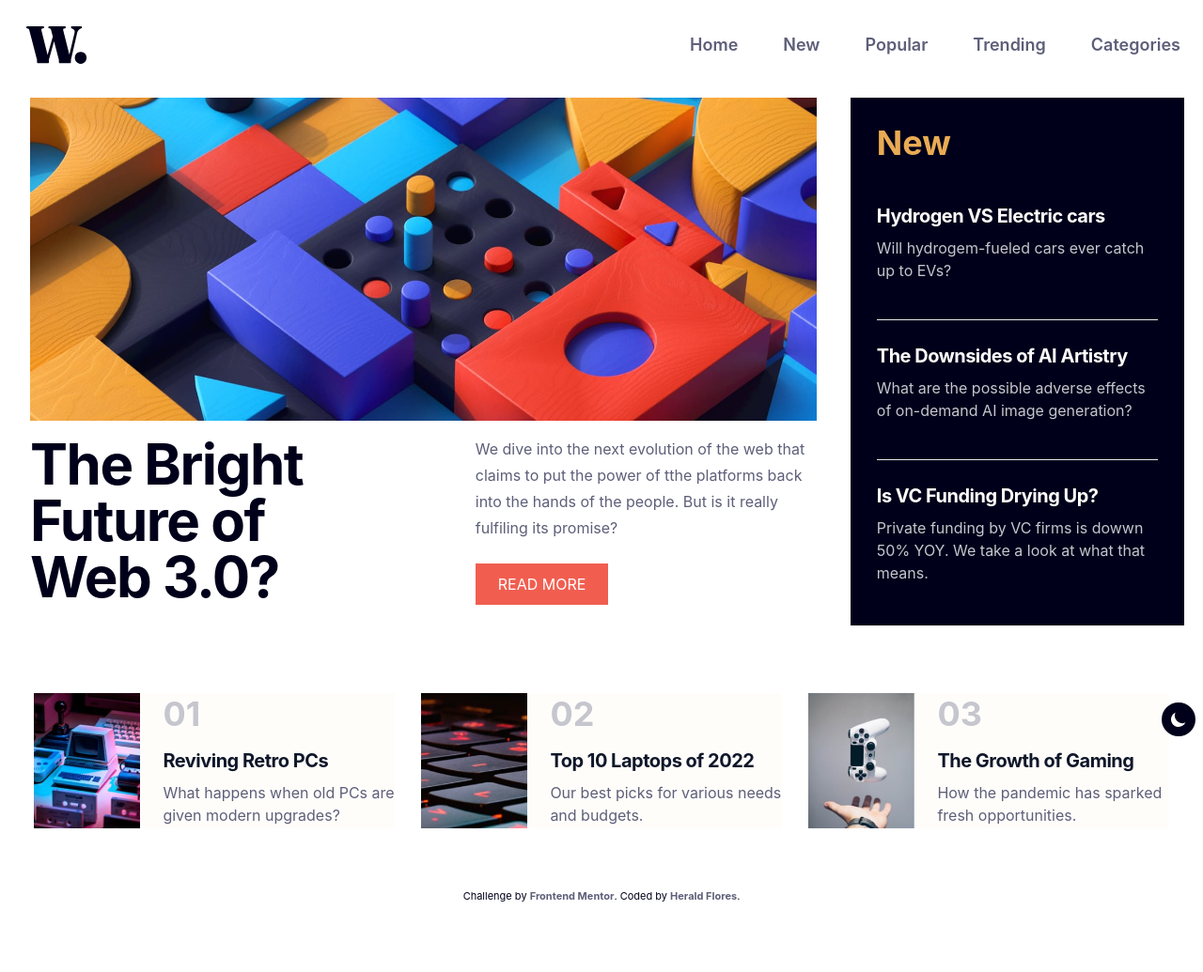
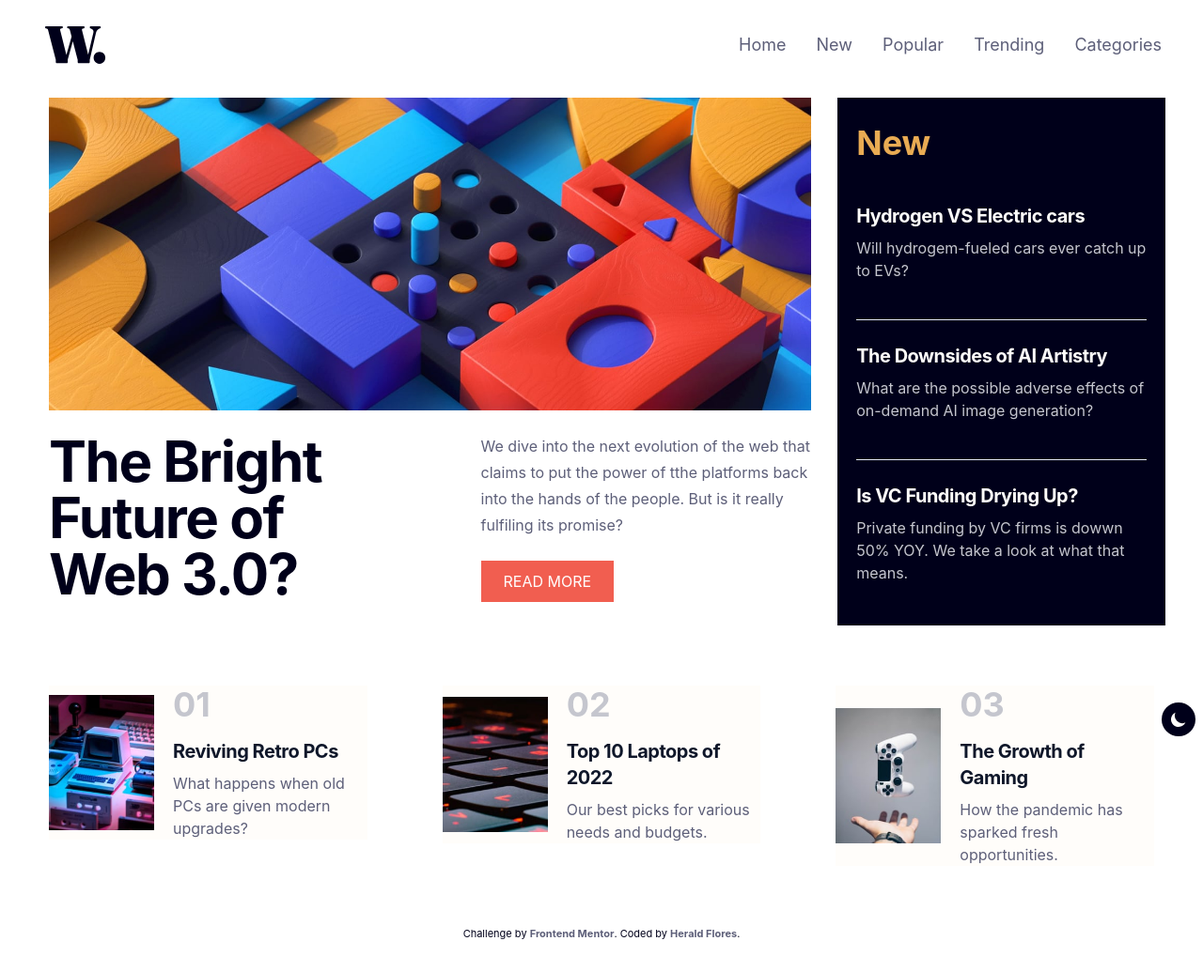
Before and after one commit to Herald-Flores/news-homepage, an Astro site: page / in a window 1280 px wide. Shown: the whole page at 94% size. Before the commit the page ends 995 px from the top, so only its background shows below. Built offline with nearby package versions, Linux system fonts and the light colour scheme; Astro itself is replaced by a stand-in of ours.

Commit message:
fix: desktop details ui

```diff
--- a/src/components/CardFeature/CardFeature.astro
+++ b/src/components/CardFeature/CardFeature.astro
@@ -19,7 +19,7 @@ import PictureCard from './Components/PictureCard.astro'
 		imageXS={imageXS}
 	/>
 
-	<div class="card__body flex flex-col lg:grid lg:grid-cols-9 lg:justify-between gap-4 pt-4">
+	<div class="card__body flex flex-col lg:grid lg:grid-cols-9 lg:justify-between gap-4 pt-5 lg:pt-6">
 		<div class="col-span-5 lg:pr-24">
 			<h1 class="font-bold text-neutral-dark dark:text-neutral-white text-5xl lg:text-6xl leading-1 tracking-tight">
 				{title}
--- a/src/components/Header/Header.astro
+++ b/src/components/Header/Header.astro
@@ -4,7 +4,7 @@ import HamburgerIcon from './Componets/HamburgerIcon.astro'
 import Logo from './Componets/Logo.astro'
 ---
 
-<header class="box-border bg-white dark:bg-neutral-dark py-2 lg:py-3 relative">
+<header class="box-border bg-white dark:bg-neutral-dark py-2 lg:py-3 relative mb-2">
 	<nav class="box-border max-w-screen-xl mx-auto px-3 lg:px-1">
 		<div class="flex flex-wrap items-center justify-between mx-auto py-4">
 			<a href="/" aria-label="Go Home News" class="flex items-center text-[#00001A] dark:text-neutral-grayish pl-1">
@@ -19,29 +19,29 @@ import Logo from './Componets/Logo.astro'
 
 			<div class="primary-navigation transition-opacity duration-1000 bg-black bg-opacity-60 h-screen hidden absolute lg:relative w-full lg:w-max top-0 left-auto right-0 lg:bg-transparent lg:flex items-center justify-end lg:h-fit lg:order-2 z-20">
 				<div class="menu w-2/3 lg:w-max h-full bg-white dark:bg-neutral-dark z-20">
-					<ul class="flex flex-col lg:flex-row justify-center box-border h-2/3 px-10 lg:px-0 gap-5 lg:gap-12">
+					<ul class="flex flex-col lg:flex-row justify-center box-border h-2/3 px-10 lg:px-0 gap-5 lg:gap-8">
 						<li class="">
-							<a class="text-neutral-dark text-xl lg:text-lg lg:text-neutral-dark-grayish dark:text-neutral-grayish dark:hover:text-secondary hover:text-secondary font-sans font-semibold" href="#">
+							<a class="text-neutral-dark text-xl lg:text-lg lg:text-neutral-dark-grayish dark:text-neutral-grayish dark:hover:text-secondary hover:text-secondary font-sans font-normal" href="#">
 								Home
 							</a>
 						</li>
 						<li class="">
-							<a class="text-neutral-dark text-xl lg:text-lg lg:text-neutral-dark-grayish dark:text-neutral-grayish dark:hover:text-secondary hover:text-secondary font-sans font-semibold" href="#">
+							<a class="text-neutral-dark text-xl lg:text-lg lg:text-neutral-dark-grayish dark:text-neutral-grayish dark:hover:text-secondary hover:text-secondary font-sans font-normal" href="#">
 								New
 							</a>
 						</li>
 						<li class="">
-							<a class="text-neutral-dark text-xl lg:text-lg lg:text-neutral-dark-grayish dark:text-neutral-grayish dark:hover:text-secondary hover:text-secondary font-sans font-semibold" href="#">
+							<a class="text-neutral-dark text-xl lg:text-lg lg:text-neutral-dark-grayish dark:text-neutral-grayish dark:hover:text-secondary hover:text-secondary font-sans font-normal" href="#">
 								Popular
 							</a>
 						</li>
 						<li class="">
-							<a class="text-neutral-dark text-xl lg:text-lg lg:text-neutral-dark-grayish dark:text-neutral-grayish dark:hover:text-secondary hover:text-secondary font-sans font-semibold" href="#">
+							<a class="text-neutral-dark text-xl lg:text-lg lg:text-neutral-dark-grayish dark:text-neutral-grayish dark:hover:text-secondary hover:text-secondary font-sans font-normal" href="#">
 								Trending
 							</a>
 						</li>
 						<li class="">
-							<a class="text-neutral-dark text-xl lg:text-lg lg:text-neutral-dark-grayish dark:text-neutral-grayish dark:hover:text-secondary hover:text-secondary font-sans font-semibold" href="#">
+							<a class="text-neutral-dark text-xl lg:text-lg lg:text-neutral-dark-grayish dark:text-neutral-grayish dark:hover:text-secondary hover:text-secondary font-sans font-normal" href="#">
 								Categories
 							</a>
 						</li>
--- a/src/components/PostList/Components/PostCard.astro
+++ b/src/components/PostList/Components/PostCard.astro
@@ -11,8 +11,8 @@ const { title, image, body, number } = Astro.props;
 
 <article>
 	<a href="#" class="flex items-center bg-neutral-white flex-row max-w-xl dark:border-gray-700 dark:bg-neutral-dark">
-		<img src={image} alt={title} class="object-cover w-28 h-36 lg:h-36 lg:w-32">
-		<div class="flex flex-col justify-between pl-3 md:pl-6 py-0 leading-normal">
+		<img src={image} alt={title} class="object-cover w-28 h-36 lg:h-36 lg:w-28">
+		<div class="flex flex-col justify-between pl-3 md:pl-5 py-0 leading-normal">
 				<span class="text-4xl font-sans font-bold text-neutral-grayish mb-4">{number}</span>
 				<h4 class="mb-2 text-xl font-bold tracking-tight text-gray-900 dark:text-white hover:text-secondary dark:hover:text-secondary transition-all duration-500">
 					{title}
--- a/src/components/PostList/PostList.astro
+++ b/src/components/PostList/PostList.astro
@@ -22,7 +22,7 @@ const data = [
 ]
 ---
 
-<div class="col-span-1 order-3 px-4 lg:col-span-10 lg:row-span-2 lg:row-start-6 grid grid-cols-1 lg:grid-cols-3 gap-7 dark:bg-neutral-dark my-8 pt-4">
+<div class="col-span-1 order-3 px-4 lg:px-3 mx-auto lg:col-span-10 lg:row-span-2 lg:row-start-6 grid grid-cols-1 lg:grid-cols-3 gap-6 lg:gap-20 dark:bg-neutral-dark my-8 pt-4">
 	{
 		data.map(card => (
 			<PostCard
--- a/src/components/SideBar/SideBar.astro
+++ b/src/components/SideBar/SideBar.astro
@@ -21,7 +21,7 @@ const data = [
 ---
 
 <aside class="box-border col-span-1 order-2 mt-5 lg:mt-0 px-4 lg:px-0 lg:col-span-3 lg:row-span-5 lg:col-start-8">
-	<div class="bg-neutral-dark dark:bg-neutral-white px-5 lg:px-7 py-4 lg:py-7">
+	<div class="bg-neutral-dark dark:bg-neutral-white px-5 lg:px-5 py-4 lg:py-7">
 		<h2 class="text-primary font-bold text-4xl mb-3 lg:mb-5">New</h2>
 		<ul class="m-0 p-0 flex flex-col gap-6 divide-y">
 			{
--- a/src/pages/index.astro
+++ b/src/pages/index.astro
@@ -6,7 +6,7 @@ import Layout from '../layouts/Layout.astro'
 ---
 
 <Layout title='Frontend Mentor | News homepage'>
-	<div class="grid grid-cols-1 lg:grid-cols-10 gap-4 lg:gap-6">
+	<div class="grid grid-cols-1 lg:grid-cols-10 gap-4 lg:gap-4">
 		<div class="col-span-1 lg:col-span-7 lg:row-span-5 mb-4 lg:mb-0">
 			<CardFeature
 				href="#"
--- a/tailwind.config.js
+++ b/tailwind.config.js
@@ -66,7 +66,7 @@ export default {
 				sm: '480px',
 				md: '768px',
 				lg: '976px',
-				xl: '1240px',
+				xl: '1200px',
 				'2xl': '1440px'
 			},
 			opacity: {
```
